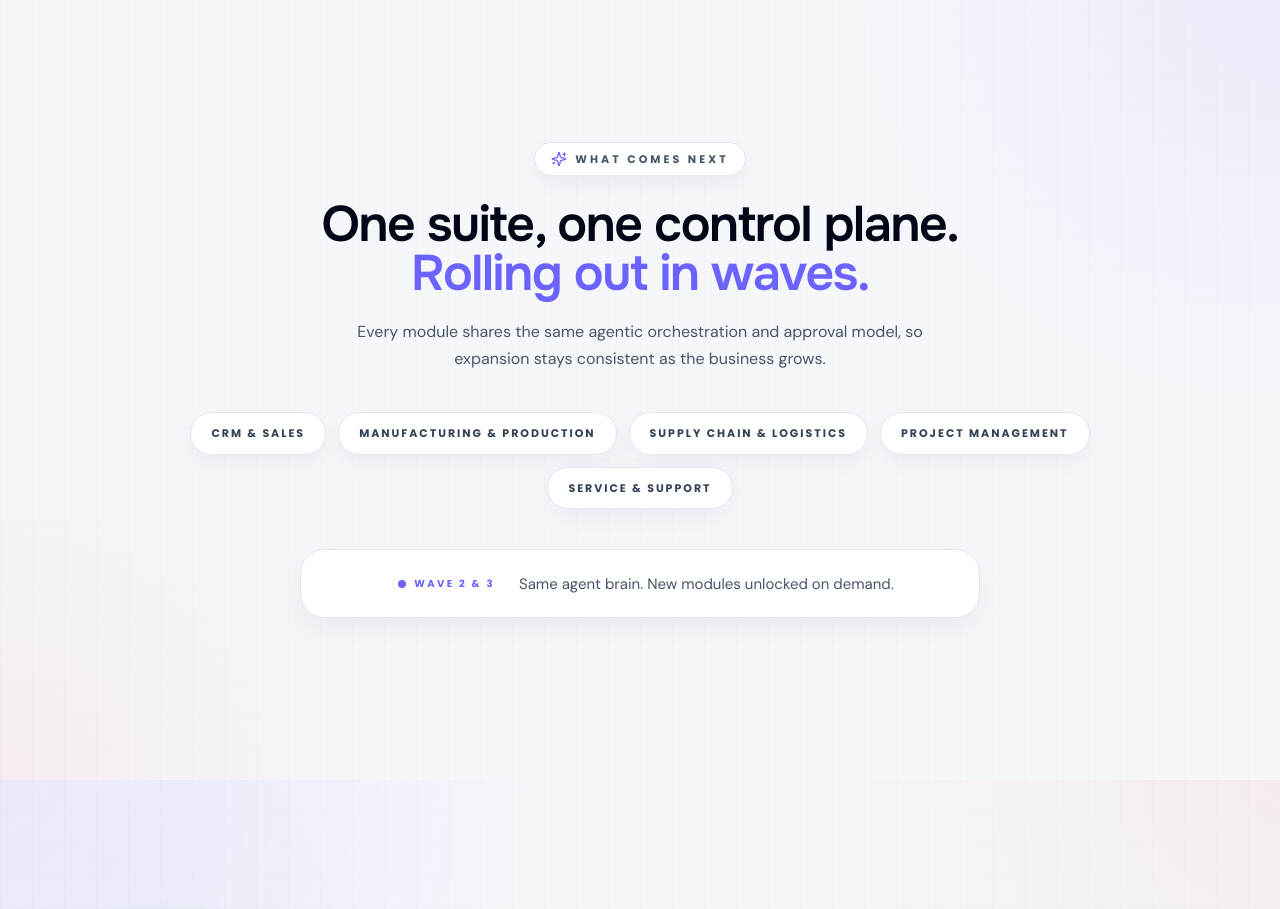
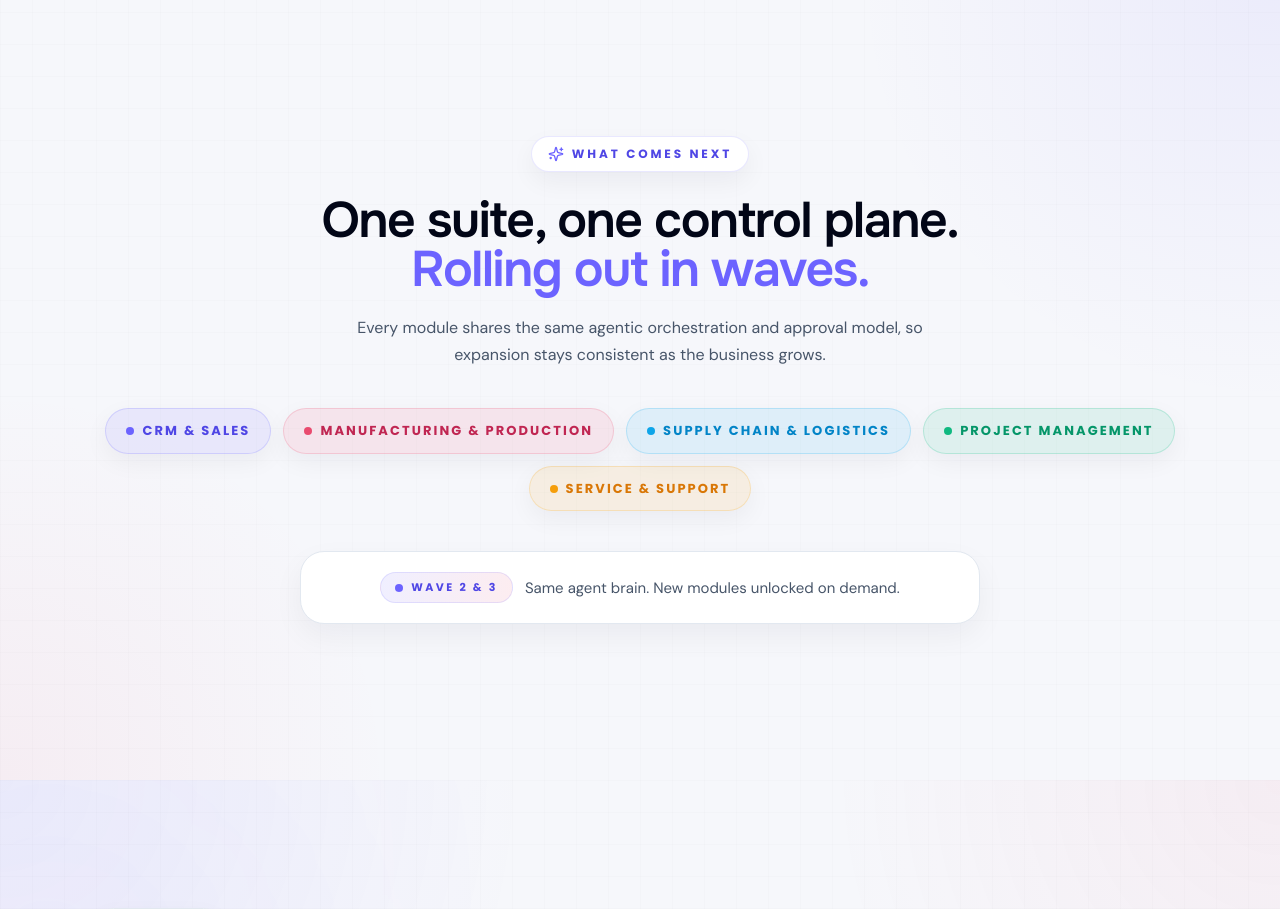
Before and after one commit to asadknow-hub/marketingwebsite, a Next.js app: page / in a window 1280 px wide. Shown: the part 3220-4129 px from the top of the page. Built offline with nearby package versions, Linux system fonts and the light colour scheme; a web font is replaced by a local one.

Commit message:
Polish module roadmap pills

```diff
--- a/components/templates/finance-management-landing-page-finsyc/homepage-redesign/modules.tsx
+++ b/components/templates/finance-management-landing-page-finsyc/homepage-redesign/modules.tsx
@@ -38,6 +38,13 @@ const totalModules = featureModules.length;
 const liveCount = spotlightModules.length;
 const remainingModules = totalModules - liveCount;
 const progressPercent = Math.round((liveCount / totalModules) * 100);
+const roadmapPillStyles = [
+  "border-[#6C63FF]/20 bg-[#6C63FF]/10 text-[#4F46E5]",
+  "border-[#E94B6F]/20 bg-[#E94B6F]/10 text-[#C02652]",
+  "border-[#0EA5E9]/20 bg-[#0EA5E9]/10 text-[#0284C7]",
+  "border-[#10B981]/20 bg-[#10B981]/10 text-[#059669]",
+  "border-[#F59E0B]/20 bg-[#F59E0B]/10 text-[#D97706]",
+];
 
 function LiveModuleCard({ module, index }: { module: SpotlightModule; index: number }) {
   const Icon = module.icon;
@@ -219,10 +226,10 @@ export default function ModulesRedesign({ className }: { className?: string }) {
               whileInView={{ opacity: 1, y: 0 }}
               viewport={{ once: true }}
               transition={{ duration: 0.6, ease: "easeOut" as const }}
-              className="inline-flex items-center gap-2 rounded-full border border-slate-200 bg-white px-4 py-2 shadow-[0_10px_24px_rgba(15,23,42,0.05)]"
+              className="inline-flex items-center gap-2 rounded-full border border-[#6C63FF]/15 bg-white px-4 py-2 shadow-[0_10px_24px_rgba(15,23,42,0.05)]"
             >
               <Sparkles className="h-4 w-4 text-[#6C63FF]" />
-              <span className="font-poppins text-[10px] sm:text-[11px] font-bold uppercase tracking-[0.28em] text-slate-600">
+              <span className="font-poppins text-[11px] sm:text-[12px] font-bold uppercase tracking-[0.24em] text-[#4F46E5]">
                 What comes next
               </span>
             </motion.div>
@@ -255,18 +262,23 @@ export default function ModulesRedesign({ className }: { className?: string }) {
               transition={{ duration: 0.7, delay: 0.2, ease: "easeOut" as const }}
               className="mt-10 flex flex-wrap items-center justify-center gap-3"
             >
-              {nextModuleNames.map((name, i) => (
+              {nextModuleNames.map((name, i) => {
+                const pillStyle = roadmapPillStyles[i % roadmapPillStyles.length];
+
+                return (
                   <motion.div
                     key={name}
                     initial={{ opacity: 0, scale: 0.95 }}
                     whileInView={{ opacity: 1, scale: 1 }}
                     viewport={{ once: true }}
                     transition={{ duration: 0.35, delay: 0.24 + i * 0.04, ease: "easeOut" as const }}
-                  className="rounded-full border border-slate-200 bg-white px-5 py-3 font-poppins text-[11px] font-bold uppercase tracking-[0.18em] text-slate-700 shadow-[0_8px_24px_rgba(15,23,42,0.05)]"
+                    className={`inline-flex items-center gap-2 rounded-full border px-5 py-3 font-poppins text-[12px] font-bold uppercase tracking-[0.16em] shadow-[0_8px_24px_rgba(15,23,42,0.05)] transition-transform hover:-translate-y-0.5 sm:text-[13px] ${pillStyle}`}
                   >
+                    <span className={`h-2 w-2 rounded-full ${pillStyle.includes("#6C63FF") ? "bg-[#6C63FF]" : pillStyle.includes("#E94B6F") ? "bg-[#E94B6F]" : pillStyle.includes("#0EA5E9") ? "bg-[#0EA5E9]" : pillStyle.includes("#10B981") ? "bg-[#10B981]" : "bg-[#F59E0B]"}`} />
                     {name}
                   </motion.div>
-              ))}
+                );
+              })}
             </motion.div>
 
             <motion.div
@@ -276,9 +288,9 @@ export default function ModulesRedesign({ className }: { className?: string }) {
               transition={{ duration: 0.7, delay: 0.35, ease: "easeOut" as const }}
               className="mx-auto mt-10 flex max-w-[680px] flex-col items-center gap-3 rounded-[24px] border border-slate-200 bg-white p-5 shadow-[0_12px_30px_rgba(15,23,42,0.05)] sm:flex-row sm:justify-center"
             >
-              <span className="inline-flex items-center gap-2 rounded-full bg-[#6C63FF]/8 px-3 py-1.5">
+              <span className="inline-flex items-center gap-2 rounded-full border border-[#6C63FF]/15 bg-gradient-to-r from-[#6C63FF]/10 to-[#E94B6F]/10 px-3.5 py-1.5">
                 <span className="h-2 w-2 rounded-full bg-[#6C63FF]" />
-                <span className="font-poppins text-[10px] font-bold uppercase tracking-[0.24em] text-[#6C63FF]">
+                <span className="font-poppins text-[11px] font-bold uppercase tracking-[0.22em] text-[#4F46E5]">
                   Wave 2 & 3
                 </span>
               </span>
```
Lines whose indentation alone changed are shown as unchanged.
